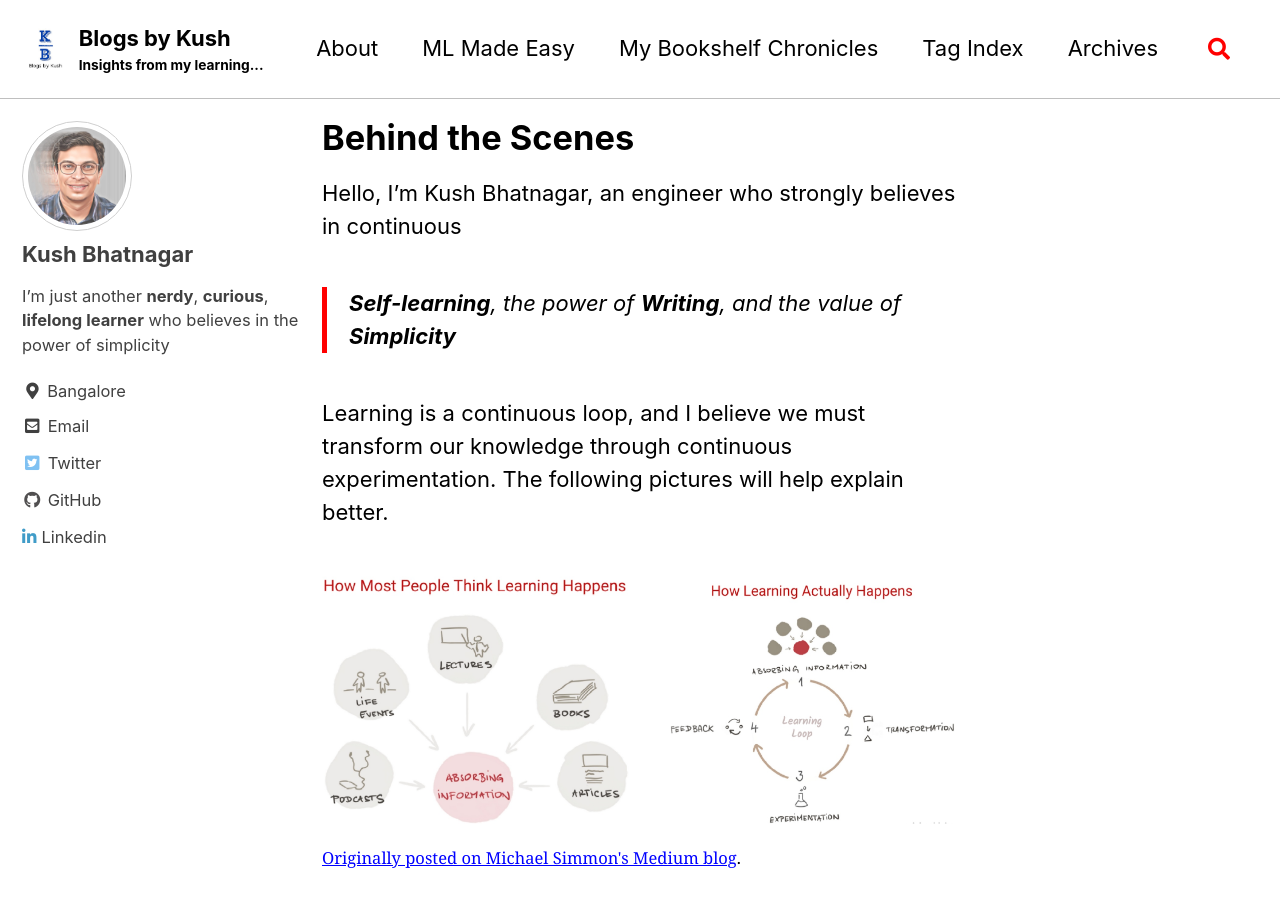
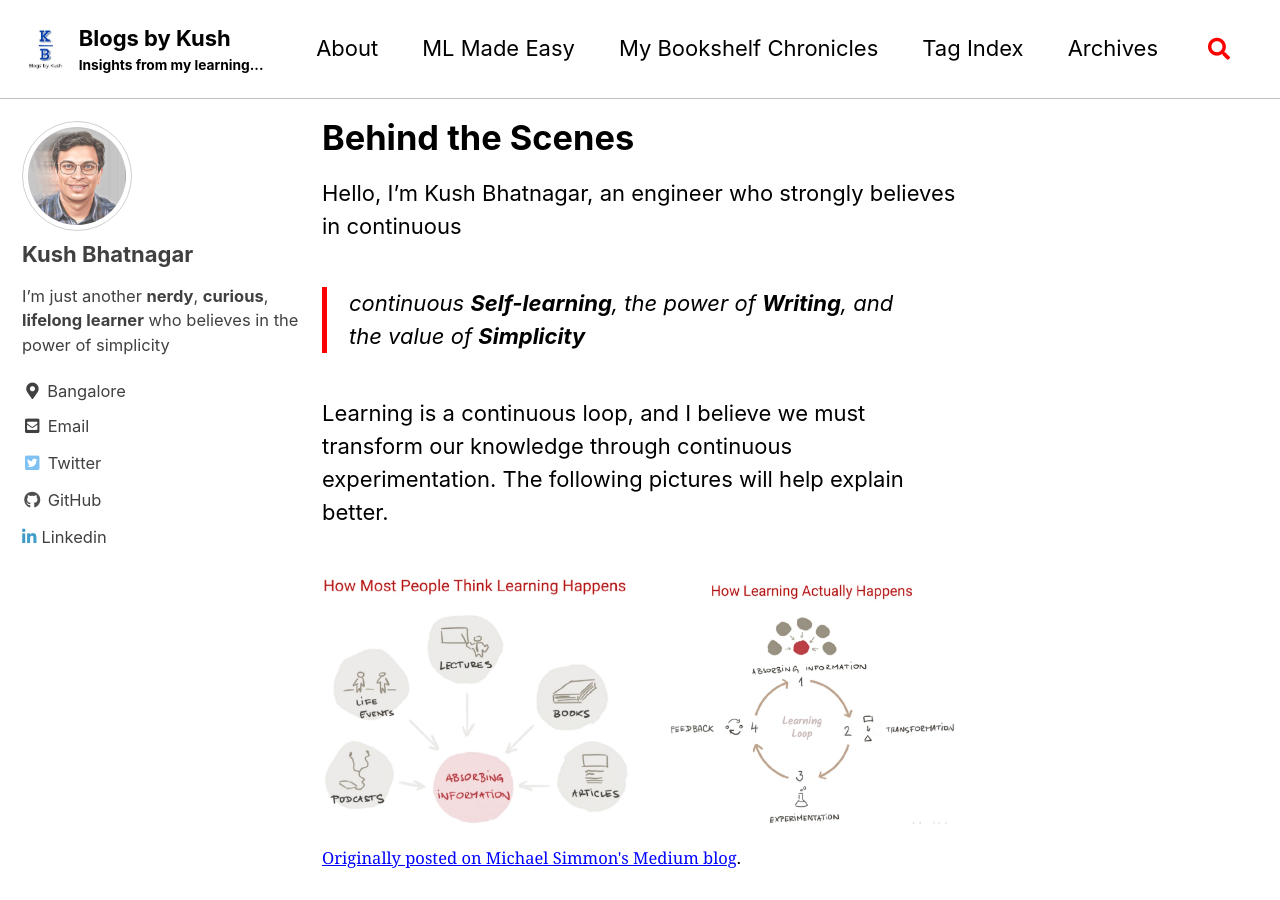
Before and after one commit to KushBhatnagar/kushbhatnagar.github.io, a Jekyll site: the page built from _pages/about.md, in a window 1280 px wide and 900 px high. Built offline with Jekyll 4.4.1, drawn with Linux system fonts in a browser that asks for light colours; cached includes are drawn as plain includes.

Commit message:
Update about.md

```diff
--- a/_pages/about.md
+++ b/_pages/about.md
@@ -5,7 +5,8 @@ title: "Behind the Scenes"
 ---
 
 Hello, I'm Kush Bhatnagar, an engineer who strongly believes in continuous
-> **Self-learning**, the power of **Writing**, and the value of **Simplicity**
+
+> continuous **Self-learning**, the power of **Writing**, and the value of **Simplicity**
 
 Learning is a continuous loop, and I believe we must transform our knowledge through continuous experimentation. The following pictures will help explain better.
 
```
